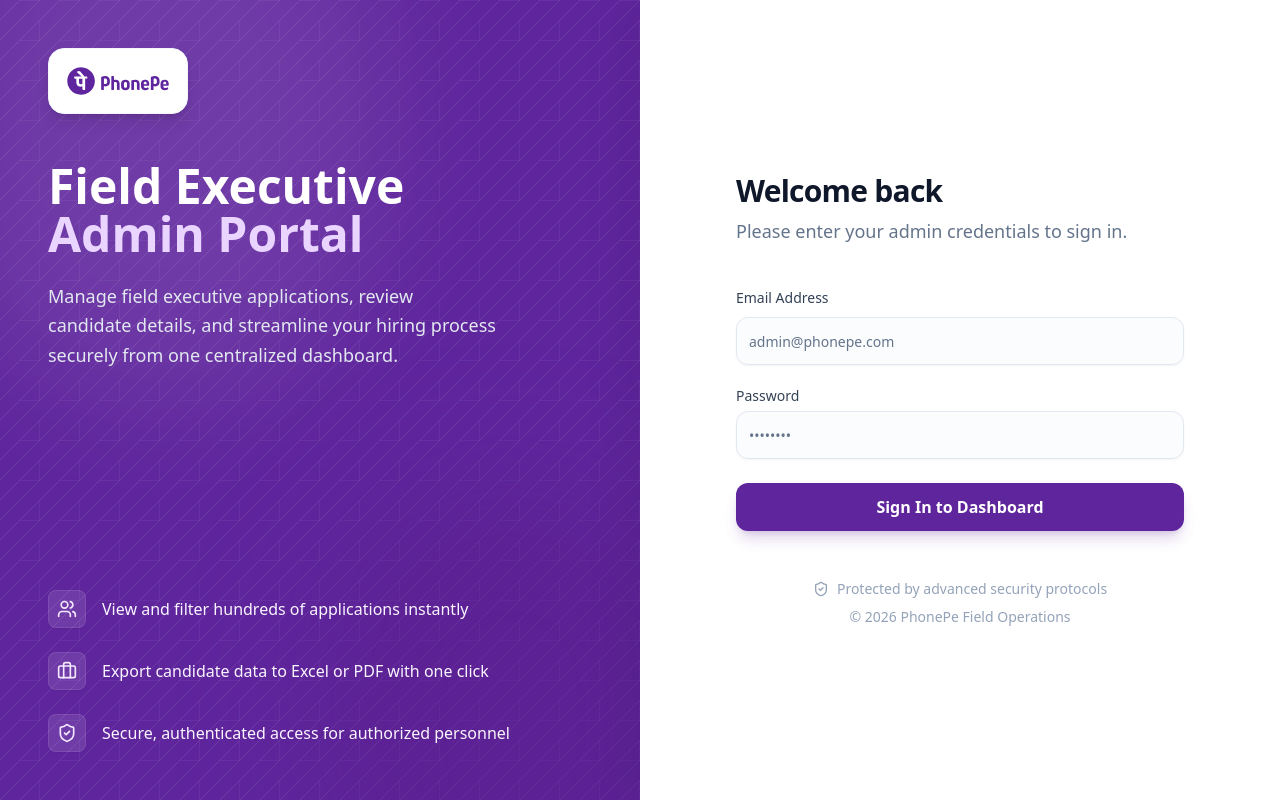
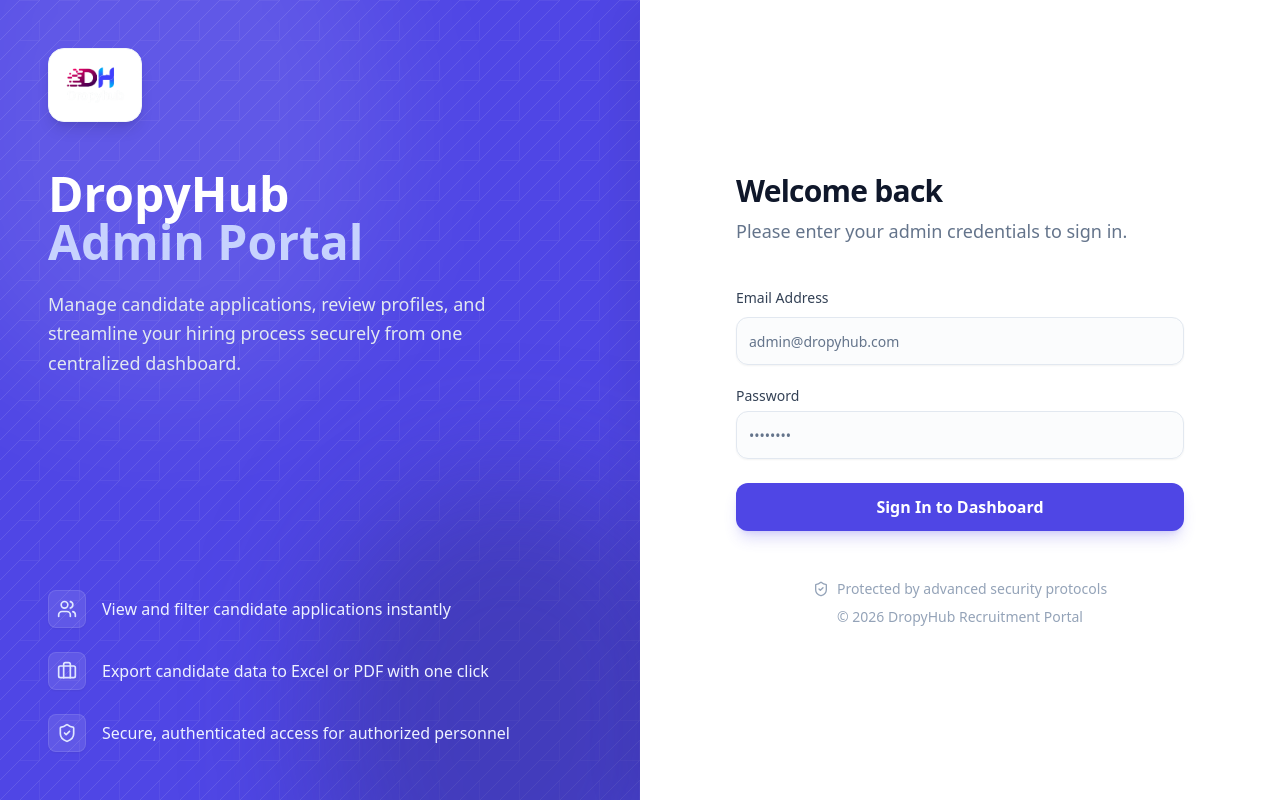
Before and after one commit to rahuldropyhub-wq/Field-Executive-Form, a React (Vite) app: page /admin/login in a window 1280 px wide. Built offline with nearby package versions, Linux system fonts and the light colour scheme.

Commit message:
Deep audit - remove all PhonePe/Tide/Recruiter refs from Success, QRCode, and Admin Login

```diff
--- a/src/pages/QRCodeGenerator.jsx
+++ b/src/pages/QRCodeGenerator.jsx
@@ -44,7 +44,7 @@
       <div className="max-w-md w-full bg-white rounded-2xl shadow-xl p-8 text-center border border-slate-100">
         <h1 className="text-2xl font-bold text-slate-900 mb-2">Scan to Apply</h1>
         <p className="text-slate-600 mb-8">
-          Candidates can scan this QR code to access the PhonePe Field Executive registration form directly.
+          Candidates can scan this QR code to access the DropyHub candidate registration form directly.
         </p>
 
         <div className="flex justify-center mb-8 p-4 bg-white border border-slate-100 rounded-xl shadow-inner mx-auto w-64 h-64 items-center">
--- a/src/pages/Success.jsx
+++ b/src/pages/Success.jsx
@@ -2,69 +2,32 @@
 import { CheckCircle } from "lucide-react"
 import { Button } from "@/components/ui/button"
 import { useNavigate, useLocation } from "react-router-dom"
-import { cn } from "@/lib/utils"
 
 export default function Success() {
   const navigate = useNavigate()
   const location = useLocation()
 
-  const isRecruiterDomain = typeof window !== 'undefined' && window.location.hostname.includes("recruiter");
-
-  // Default values for fallback (PhonePe Field Executive)
-  const roleName = location.state?.role || (isRecruiterDomain ? "Dropyhub Recruiter" : "PhonePe Field Executive")
-  const backUrl = location.state?.backUrl || (isRecruiterDomain ? "/recruiter-register" : "/")
-
-  const isTide = roleName.toLowerCase().includes("tide")
-  const isRecruiter = isRecruiterDomain || roleName.toLowerCase().includes("recruiter")
-  const isCandidate = roleName.toLowerCase().includes("candidate") || roleName.toLowerCase().includes("dropy")
+  const roleName = location.state?.role || "DropyHub Candidate"
+  const backUrl = location.state?.backUrl || "/"
 
   return (
-    <div className={cn(
-      "min-h-screen flex flex-col items-center justify-center p-4",
-      isRecruiter ? "bg-[#0a0f1c]" : isCandidate ? "bg-gradient-to-br from-indigo-50/50 via-white to-slate-50" : "bg-slate-50"
-    )}>
-      <div className={cn(
-        "max-w-md w-full p-8 text-center",
-        isRecruiter
-          ? "bg-[#131b2f] rounded-3xl border border-slate-800 shadow-[0_0_40px_rgba(0,0,0,0.3)]"
-          : "bg-white rounded-2xl border border-slate-100 shadow-xl"
-      )}>
+    <div className="min-h-screen flex flex-col items-center justify-center p-4 bg-gradient-to-br from-indigo-50/50 via-white to-slate-50">
+      <div className="max-w-md w-full p-8 text-center bg-white rounded-2xl border border-slate-100 shadow-xl">
         <div className="flex justify-center mb-6">
-          <div className={cn(
-            "rounded-full p-3",
-            isRecruiter ? "bg-cyan-500/10" : isCandidate ? "bg-indigo-100" : "bg-green-100"
-          )}>
-            <CheckCircle className={cn(
-              "w-16 h-16",
-              isRecruiter ? "text-cyan-400" : isCandidate ? "text-indigo-600" : "text-green-600"
-            )} />
+          <div className="rounded-full p-3 bg-indigo-100">
+            <CheckCircle className="w-16 h-16 text-indigo-600" />
           </div>
         </div>
-        <h1 className={cn(
-          "text-3xl font-bold mb-2",
-          isRecruiter ? "text-white" : "text-slate-900"
-        )}>
+        <h1 className="text-3xl font-bold mb-2 text-slate-900">
           Thank You For Applying
         </h1>
-        <p className={cn(
-          "mb-8 leading-relaxed",
-          isRecruiter ? "text-slate-400" : "text-slate-600"
-        )}>
-          Your application for the <span className={cn("font-semibold", isRecruiter ? "text-white" : "text-slate-900")}>{roleName}</span> role has been successfully submitted.<br/><br/>
+        <p className="mb-8 leading-relaxed text-slate-600">
+          Your application for the <span className="font-semibold text-slate-900">{roleName}</span> role has been successfully submitted.<br /><br />
           Our recruitment team will review your profile and contact you if your profile matches our requirements.
         </p>
         <Button
           onClick={() => navigate(backUrl)}
-          className={cn(
-            "w-full h-12 text-lg rounded-xl font-semibold transition-colors border-0",
-            isRecruiter
-              ? "bg-gradient-to-r from-pink-600 to-purple-600 hover:from-pink-500 hover:to-purple-500 text-white shadow-[0_0_20px_rgba(219,39,119,0.3)]"
-              : isTide
-                ? "bg-[#103FEF] hover:bg-[#0d34cc] text-white shadow-lg shadow-[#103FEF]/20"
-                : isCandidate
-                  ? "bg-indigo-600 hover:bg-indigo-700 text-white shadow-lg shadow-indigo-600/20"
-                  : "bg-primary hover:bg-primary/90 text-white shadow-lg shadow-primary/20"
-          )}
+          className="w-full h-12 text-lg rounded-xl font-semibold transition-colors border-0 bg-indigo-600 hover:bg-indigo-700 text-white shadow-lg shadow-indigo-600/20"
         >
           Submit Another Application
         </Button>
--- a/src/pages/admin/Login.jsx
+++ b/src/pages/admin/Login.jsx
@@ -6,7 +6,6 @@
 import { useToast } from "@/hooks/use-toast"
 import { Loader2, ShieldCheck, Users, Briefcase } from "lucide-react"
 import { loginAdmin } from "@/lib/api"
-import { cn } from "@/lib/utils"
 
 export default function AdminLogin() {
   const [email, setEmail] = useState("")
@@ -14,8 +13,6 @@
   const [isLoading, setIsLoading] = useState(false)
   const navigate = useNavigate()
   const { toast } = useToast()
-
-  const isTideDomain = typeof window !== 'undefined' && window.location.hostname.includes("tide");
 
   const handleLogin = async (e) => {
     e.preventDefault()
@@ -42,10 +39,7 @@
   return (
     <div className="min-h-screen bg-slate-50 flex">
       {/* Left Side: Branding / Content */}
-      <div className={cn(
-        "hidden lg:flex w-1/2 relative overflow-hidden flex-col justify-between p-12 text-white",
-        isTideDomain ? "bg-[#103FEF]" : "bg-primary"
-      )}>
+      <div className="hidden lg:flex w-1/2 relative overflow-hidden flex-col justify-between p-12 text-white bg-indigo-600">
         {/* Background Patterns */}
         <div className="absolute inset-0 z-0 opacity-10">
           <svg className="absolute w-full h-full" xmlns="http://www.w3.org/2000/svg">
@@ -58,49 +52,45 @@
           </svg>
         </div>
         <div className="absolute -top-[20%] -left-[10%] w-[70%] h-[70%] rounded-full bg-white/10 blur-3xl pointer-events-none z-0"></div>
-        <div className={cn(
-          "absolute -bottom-[20%] -right-[10%] w-[60%] h-[60%] rounded-full blur-3xl pointer-events-none z-0",
-          isTideDomain ? "bg-blue-950/40" : "bg-purple-900/40"
-        )}></div>
+        <div className="absolute -bottom-[20%] -right-[10%] w-[60%] h-[60%] rounded-full bg-indigo-900/40 blur-3xl pointer-events-none z-0"></div>
 
         <div className="relative z-10">
-          {isTideDomain ? (
-            <div className="inline-flex items-center justify-center rounded-2xl mb-12 shadow-lg overflow-hidden border border-white/20">
-              <img src="/tide-logo.png" alt="Tide Logo" className="h-16 w-auto object-contain" />
-            </div>
-          ) : (
-            <div className="bg-white inline-flex items-center justify-center p-4 rounded-2xl mb-12 shadow-lg border border-slate-100">
-               <img src="/phonepe-logo.svg" alt="PhonePe Logo" className="h-8 w-auto" />
-            </div>
-          )}
+          <div className="bg-white inline-flex items-center justify-center p-4 rounded-2xl mb-12 shadow-lg border border-slate-100">
+            <img
+              src="/dropy-logo.png"
+              alt="DropyHub Logo"
+              className="h-10 w-auto object-contain"
+              onError={(e) => { e.currentTarget.src = "/dropyhub-logo.jpg"; }}
+            />
+          </div>
 
           <h1 className="text-4xl md:text-5xl font-bold text-white mb-6 leading-tight">
-            Field Executive <br />
-            <span className={isTideDomain ? "text-blue-100" : "text-purple-200"}>Admin Portal</span>
+            DropyHub <br />
+            <span className="text-indigo-200">Admin Portal</span>
           </h1>
           <p className="text-slate-200 text-lg max-w-md font-light leading-relaxed">
-            Manage field executive applications, review candidate details, and streamline your hiring process securely from one centralized dashboard.
+            Manage candidate applications, review profiles, and streamline your hiring process securely from one centralized dashboard.
           </p>
         </div>
 
         <div className="relative z-10 space-y-6">
           <div className="flex items-center text-white/80">
             <div className="bg-white/10 p-2 rounded-lg mr-4 shadow-sm border border-white/10">
-              <Users className={cn("h-5 w-5", isTideDomain ? "text-blue-100" : "text-purple-100")} />
+              <Users className="h-5 w-5 text-indigo-100" />
             </div>
-            <span className={cn("font-medium", isTideDomain ? "text-blue-50" : "text-purple-50")}>View and filter hundreds of applications instantly</span>
+            <span className="font-medium text-indigo-50">View and filter candidate applications instantly</span>
           </div>
           <div className="flex items-center text-white/80">
             <div className="bg-white/10 p-2 rounded-lg mr-4 shadow-sm border border-white/10">
-              <Briefcase className={cn("h-5 w-5", isTideDomain ? "text-blue-100" : "text-purple-100")} />
+              <Briefcase className="h-5 w-5 text-indigo-100" />
             </div>
-            <span className={cn("font-medium", isTideDomain ? "text-blue-50" : "text-purple-50")}>Export candidate data to Excel or PDF with one click</span>
+            <span className="font-medium text-indigo-50">Export candidate data to Excel or PDF with one click</span>
           </div>
           <div className="flex items-center text-white/80">
             <div className="bg-white/10 p-2 rounded-lg mr-4 shadow-sm border border-white/10">
-              <ShieldCheck className={cn("h-5 w-5", isTideDomain ? "text-blue-100" : "text-purple-100")} />
+              <ShieldCheck className="h-5 w-5 text-indigo-100" />
             </div>
-            <span className={cn("font-medium", isTideDomain ? "text-blue-50" : "text-purple-50")}>Secure, authenticated access for authorized personnel</span>
+            <span className="font-medium text-indigo-50">Secure, authenticated access for authorized personnel</span>
           </div>
         </div>
       </div>
@@ -109,11 +99,12 @@
       <div className="w-full lg:w-1/2 flex items-center justify-center p-8 sm:p-12 lg:p-24 bg-white relative z-10 shadow-[-20px_0_40px_rgb(0,0,0,0.05)]">
         <div className="w-full max-w-md">
           <div className="lg:hidden mb-8 flex justify-center bg-white p-4 rounded-2xl shadow-sm border border-slate-100 mx-auto w-fit">
-            {isTideDomain ? (
-              <img src="/tide-logo.png" alt="Tide Logo" className="h-12 w-auto object-contain rounded-lg" />
-            ) : (
-              <img src="/phonepe-logo.svg" alt="PhonePe Logo" className="h-8 w-auto" />
-            )}
+            <img
+              src="/dropy-logo.png"
+              alt="DropyHub Logo"
+              className="h-10 w-auto object-contain"
+              onError={(e) => { e.currentTarget.src = "/dropyhub-logo.jpg"; }}
+            />
           </div>
 
           <div className="mb-10 text-center lg:text-left">
@@ -127,16 +118,11 @@
               <Input
                 id="email"
                 type="email"
-                placeholder={isTideDomain ? "admin@tide.com" : "admin@phonepe.com"}
+                placeholder="admin@dropyhub.com"
                 value={email}
                 onChange={(e) => setEmail(e.target.value)}
                 required
-                className={cn(
-                  "h-12 rounded-xl border-slate-200 transition-all bg-slate-50/50 focus:outline-none focus:ring-2",
-                  isTideDomain
-                    ? "focus:border-[#103FEF] focus:ring-[#103FEF]/20"
-                    : "focus:border-primary focus:ring-primary/20"
-                )}
+                className="h-12 rounded-xl border-slate-200 transition-all bg-slate-50/50 focus:outline-none focus:ring-2 focus:border-indigo-500 focus:ring-indigo-500/20"
               />
             </div>
 
@@ -151,23 +137,13 @@
                 value={password}
                 onChange={(e) => setPassword(e.target.value)}
                 required
-                className={cn(
-                  "h-12 rounded-xl border-slate-200 transition-all bg-slate-50/50 focus:outline-none focus:ring-2",
-                  isTideDomain
-                    ? "focus:border-[#103FEF] focus:ring-[#103FEF]/20"
-                    : "focus:border-primary focus:ring-primary/20"
-                )}
+                className="h-12 rounded-xl border-slate-200 transition-all bg-slate-50/50 focus:outline-none focus:ring-2 focus:border-indigo-500 focus:ring-indigo-500/20"
               />
             </div>
 
             <Button
               type="submit"
-              className={cn(
-                "w-full h-12 rounded-xl text-base font-semibold transition-all mt-4 text-white shadow-lg",
-                isTideDomain
-                  ? "bg-[#103FEF] hover:bg-[#0d34cc] shadow-[#103FEF]/20"
-                  : "bg-primary hover:bg-primary/90 shadow-primary/20"
-              )}
+              className="w-full h-12 rounded-xl text-base font-semibold transition-all mt-4 text-white shadow-lg bg-indigo-600 hover:bg-indigo-700 shadow-indigo-600/20"
               disabled={isLoading}
             >
               {isLoading ? (
@@ -186,7 +162,7 @@
               <ShieldCheck className="h-4 w-4" />
               <span>Protected by advanced security protocols</span>
             </div>
-            <p>&copy; {new Date().getFullYear()} {isTideDomain ? "Tide Field Operations" : "PhonePe Field Operations"}</p>
+            <p>&copy; {new Date().getFullYear()} DropyHub Recruitment Portal</p>
           </div>
         </div>
       </div>
```
